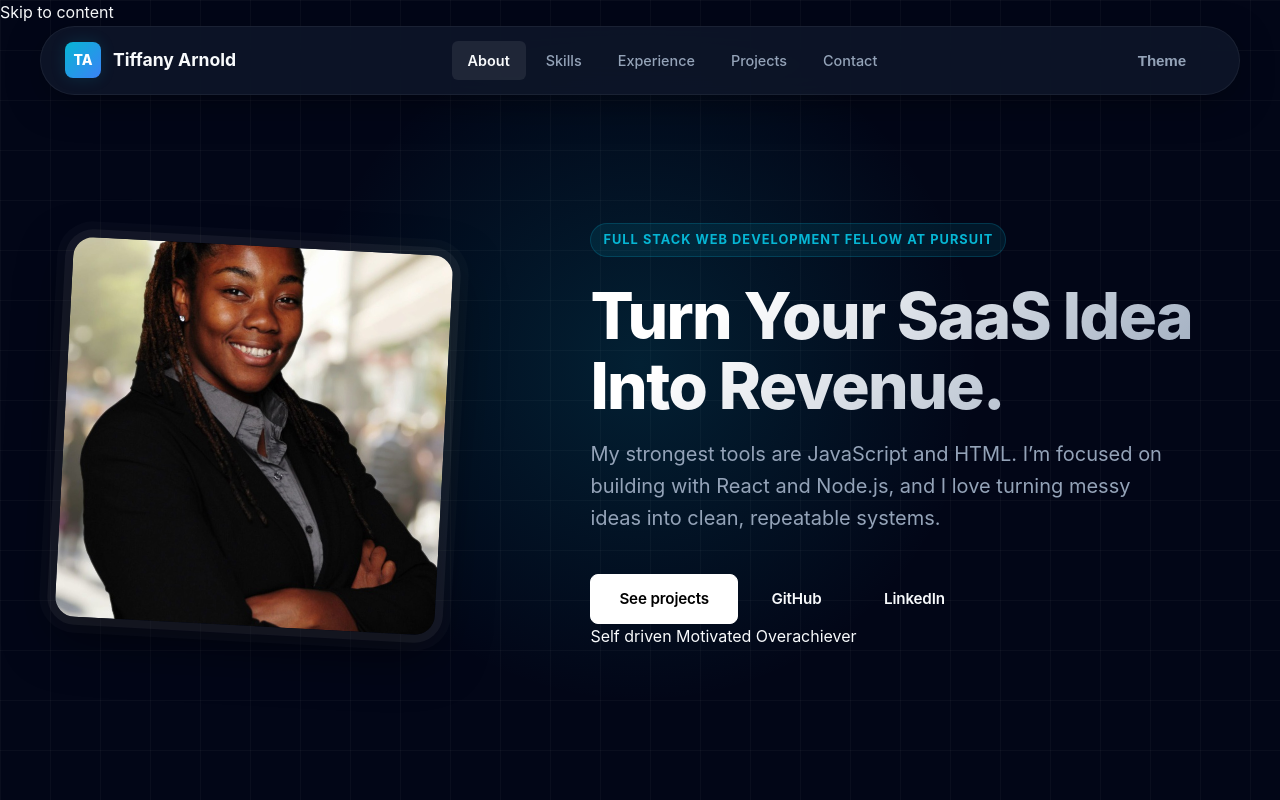
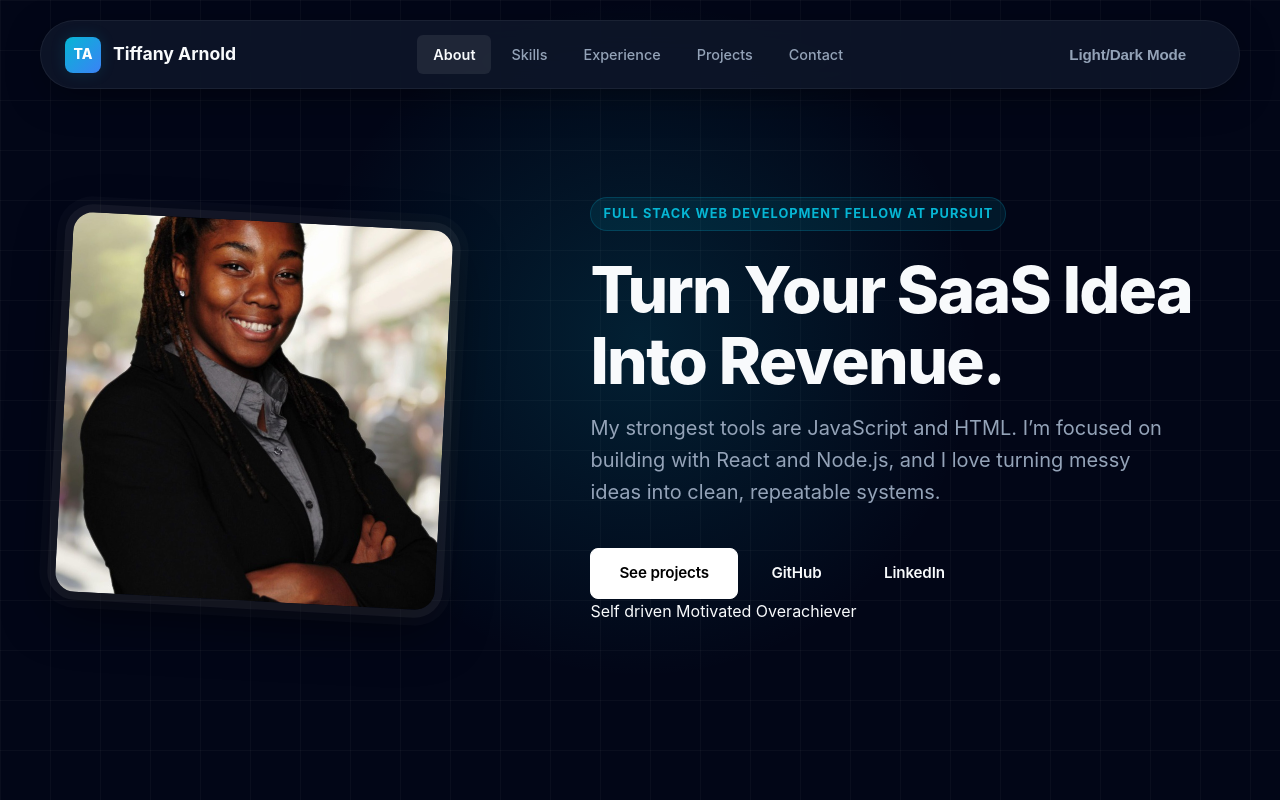
Before and after one commit to tiffanyarnold/tiffanyarnold.github.io, a plain HTML site: page index.html in a window 1280 px wide. Shown: the top 800 px of the page. Drawn offline with Linux system fonts and the light colour scheme.

Commit message:
Remove skip link, update theme button, fix h1 contrast

```diff
--- a/index.html
+++ b/index.html
@@ -11,7 +11,6 @@
 </head>
 
 <body>
-  <a class="skip-link" href="#main">Skip to content</a>
 
   <header class="site-header">
     <div class="container header-inner">
@@ -29,7 +28,7 @@
       </nav>
 
       <button id="themeBtn" class="btn btn-ghost" type="button" aria-label="Toggle theme">
-        Theme
+        Light/Dark Mode
       </button>
     </div>
   </header>
--- a/styles.css
+++ b/styles.css
@@ -81,10 +81,8 @@ h4 {
 
 h1 {
   font-size: clamp(2.75rem, 5vw, 4.5rem);
-  background: linear-gradient(135deg, white 20%, var(--text-muted));
-  -webkit-background-clip: text;
-  -webkit-text-fill-color: transparent;
-  background-clip: text;
+  color: var(--text);
+  /* Solid color for maximum readability */
   position: relative;
   display: inline-block;
 }
```
